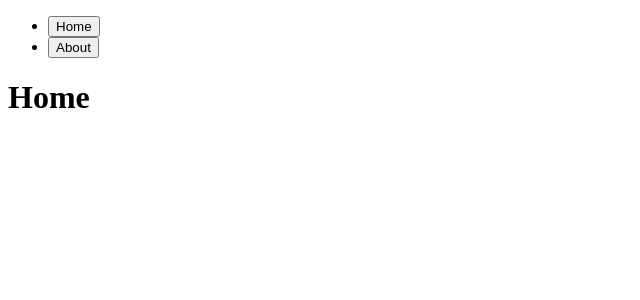
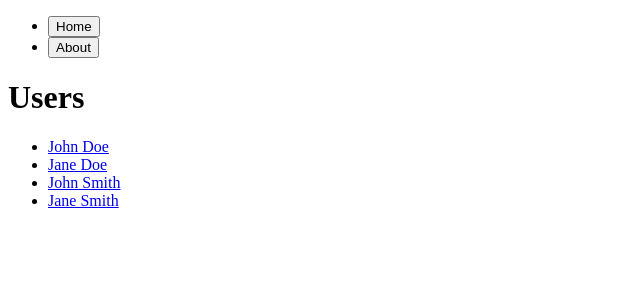
Before and after one commit to shownprove/react-router-dom-6, a React (Create React App) app: page / in a window 1280 px wide. Shown: the top 300 px of the page, without its empty margins (0-640 px from the left). Built offline with nearby package versions, Linux system fonts and the light colour scheme.

Commit message:
DynamicURL

```diff
--- a/src/Router.tsx
+++ b/src/Router.tsx
@@ -4,6 +4,7 @@
 import About from "./screens/About";
 import Home from "./screens/Home";
 import NotFound from "./screens/NotFound";
+import User from "./screens/users/User";
 
 const router = createBrowserRouter([
   {
@@ -12,6 +13,11 @@
     children: [
       { path: "", element: <Home />, errorElement: <ErrorComponent /> },
       { path: "about", element: <About />, errorElement: <ErrorComponent /> },
+      {
+        path: "users/:userId",
+        element: <User />,
+        errorElement: <ErrorComponent />,
+      },
     ],
     errorElement: <NotFound />,
   },
--- /dev/null
+++ b/src/db.ts
@@ -0,0 +1,6 @@
+export const users = [
+  { id: 1, name: "John Doe" },
+  { id: 2, name: "Jane Doe" },
+  { id: 3, name: "John Smith" },
+  { id: 4, name: "Jane Smith" },
+];
--- a/src/screens/Home.tsx
+++ b/src/screens/Home.tsx
@@ -1,5 +1,21 @@
+import { Link } from "react-router-dom";
+import { users } from "../db";
+
 function Home() {
-  return <h1>Home</h1>;
+  return (
+    <div>
+      <h1>Users</h1>
+      <ul>
+        {users.map((user) => {
+          return (
+            <li key={user.id}>
+              <Link to={`/users/${user.id}`}>{user.name}</Link>
+            </li>
+          );
+        })}
+      </ul>
+    </div>
+  );
 }
 
 export default Home;
--- /dev/null
+++ b/src/screens/users/User.tsx
@@ -0,0 +1,5 @@
+function User() {
+  return <h1>user</h1>;
+}
+
+export default User;
```
